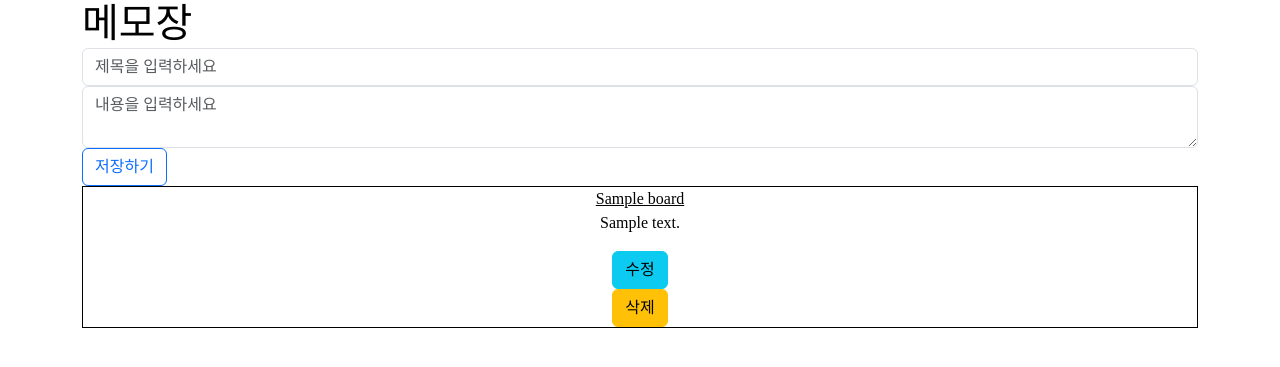
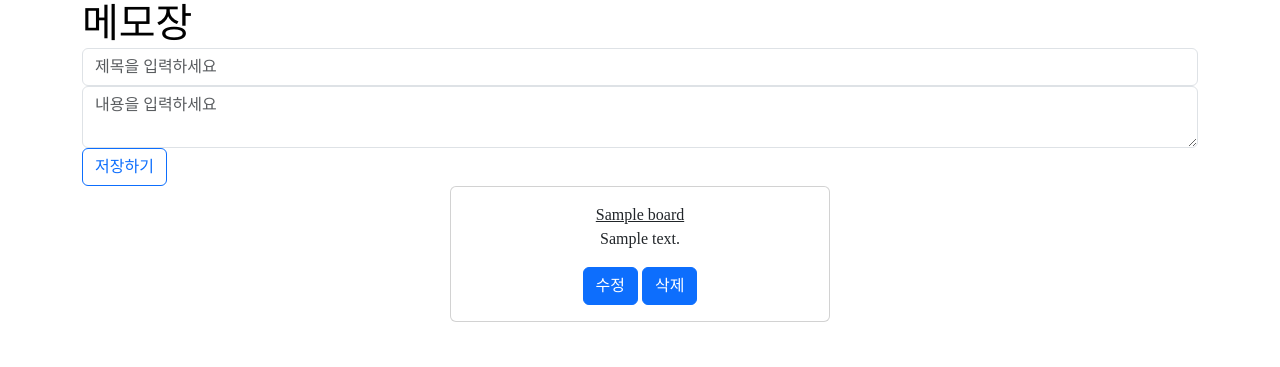
Before and after one commit to sangeun99/SeSAC, a Flask app: page / in a window 1280 px wide. Shown: the top 367 px of the page. Run offline with Flask 3, Linux system fonts and the light colour scheme; tables that the repository leaves empty hold one stand-in row (values such as "Sample post").

Commit message:
💄 style: bootstrap 추가 적용

```diff
--- a/8.JavaScript2/board/templates/index.html
+++ b/8.JavaScript2/board/templates/index.html
@@ -29,27 +29,6 @@
     h1 {
       margin: 0;
     }
-
-    .wrap {
-      width: 100%
-    }
-
-    .card-columns {
-      display: flex;
-      flex-wrap: wrap;
-      flex-direction: row;
-      justify-content: space-around;
-      gap: 20px;
-    }
-
-    .card-body {
-      width: 30%;
-      display: flex;
-      flex-direction: column;
-      justify-content: center;
-      align-items: center;
-      border: 1px solid #000;
-    }
   </style>
 </head>
 
@@ -72,7 +51,7 @@
         </div>
       </div>
 
-      <div id="card-list" class="card-columns">
+      <div id="card-list" class="card-columns d-flex row justify-content-center">
       </div>
     </div>
     <script src="https://cdn.jsdelivr.net/npm/bootstrap@5.3.1/dist/js/bootstrap.bundle.min.js"
@@ -88,7 +67,7 @@
           type: "post",
           url: "/create",
           data: { title: title, message: message },
-          success: function(resp) {
+          success: function (resp) {
             console.log(resp);
             alert('저장완료' + resp);
             window.location = "/";
@@ -114,7 +93,7 @@
           type: "post",
           url: "/update",
           data: { id: id, title: title, message: message },
-          success: function(resp) {
+          success: function (resp) {
             alert('수정완료' + resp);
             window.location = '/';
           }
@@ -126,7 +105,7 @@
           type: "post",
           url: "/delete",
           data: { id: id },
-          success: function(resp) {
+          success: function (resp) {
             alert('삭제완료' + resp);
             window.location = '/';
           }
@@ -134,25 +113,27 @@
       }
 
       function makeCard(id, title, message) {
-        data = [id, title, message];
         let card_content =
-          `<div class="card-body">
-            <a class="card-title" id="input-title">${title}</a>
-            <p class="card-text" id="input-text">${message}</p>
-            <button type="button" class="btn btn-info" onclick="getvalue(${id}, '${title}', '${message}')">수정</button>
-            <button type="button" class="btn btn-warning" onclick="deletePost(${id})">삭제</button>
+          `
+          <div class="d-flex col-4 justify-content-around card text-center">
+            <div class="card-body">
+              <a class="card-title" id="input-title">${title}</a>
+              <p class="card-text" id="input-text">${message}</p>
+              <button type="button" class="btn btn-primary" onclick="getvalue(${id}, '${title}', '${message}')">수정</button>
+              <button type="button" class="btn btn-primary" onclick="deletePost(${id})">삭제</button>
+            </div>
           </div>
           `
         $("#card-list").append(card_content);
       }
 
-      $('document').ready(function() {
+      $('document').ready(function () {
         console.log('document is ready')
         $.ajax({
           type: "get",
           url: "/list",
           data: {},
-          success: function(resp) {
+          success: function (resp) {
             console.log(resp)
             for (let i = 0; i < resp.length; i++) {
               makeCard(resp[i]['id'], resp[i]['title'], resp[i]['message']);
@@ -162,4 +143,5 @@
       })
     </script>
 </body>
+
 </html>
```
